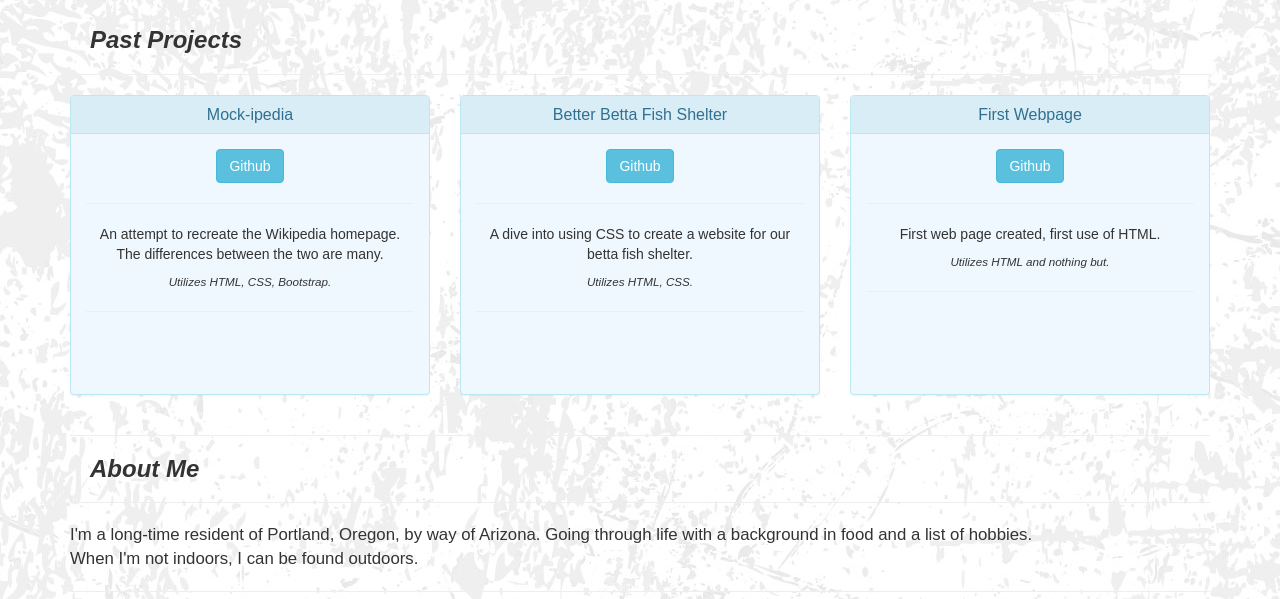
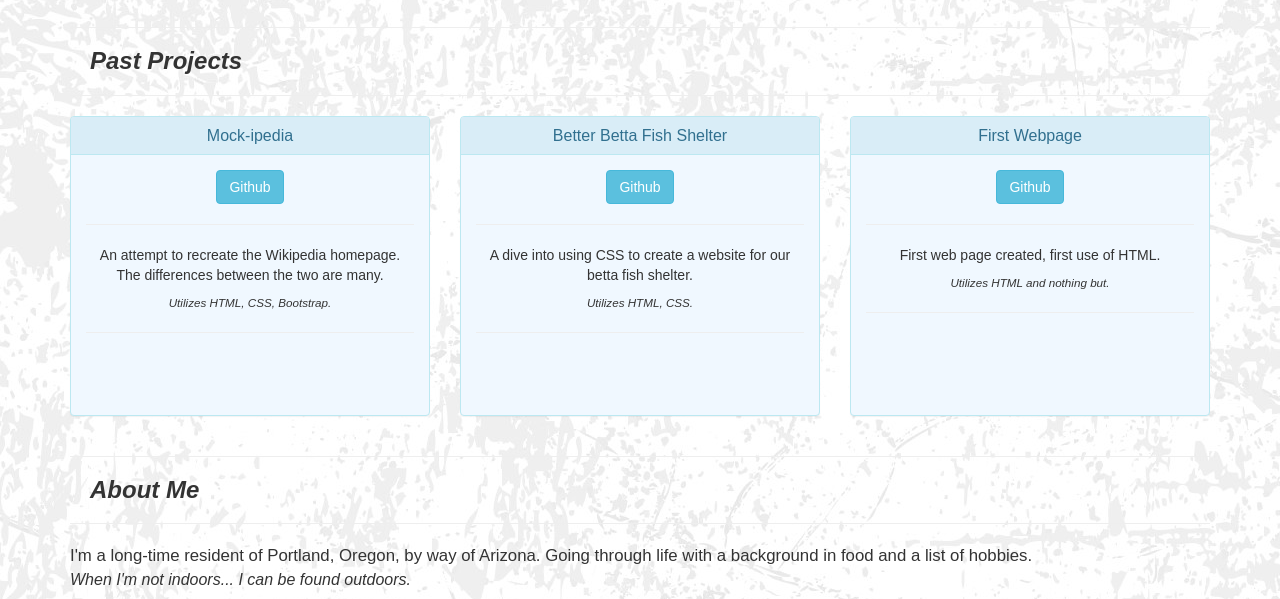
Before and after one commit to mtaylorpdx/portfolio, a plain HTML site: page index.html in a window 1280 px wide. Shown: the part 171-770 px from the top of the page. Drawn offline with Linux system fonts and the light colour scheme.

Commit message:
make minor format changes

```diff
--- a/index.html
+++ b/index.html
@@ -13,9 +13,10 @@
         <h1><strong>Matt Taylor</strong></h1>
         <p>Chef and Aspiring Developer</p>
       </div>
+
+      <hr>
       <h3><strong>Past Projects</strong></h3>
       <hr>
-
 
 <!--First row with 'past projects' columns-->
 
@@ -67,12 +68,10 @@
       <hr>
       <h3><strong>About Me</strong></h3>
       <hr>
-      <p class="aboutme">I'm a long-time resident of Portland, Oregon, by way of Arizona. Going through life with a background in food and a list of hobbies.<br>When I'm not indoors, I can be found outdoors.</p>
-
+      <p class="aboutme">I'm a long-time resident of Portland, Oregon, by way of Arizona. Going through life with a background in food and a list of hobbies.<br><em><span style="font-size: medium">When I'm not indoors... I can be found outdoors.</span></em></p>
 
 <!--Second row with personal info columns-->
 
-      <hr>
       <div class ="row personal">
         <div class="col-md-3">
           <div class="panel panel-default">
```
